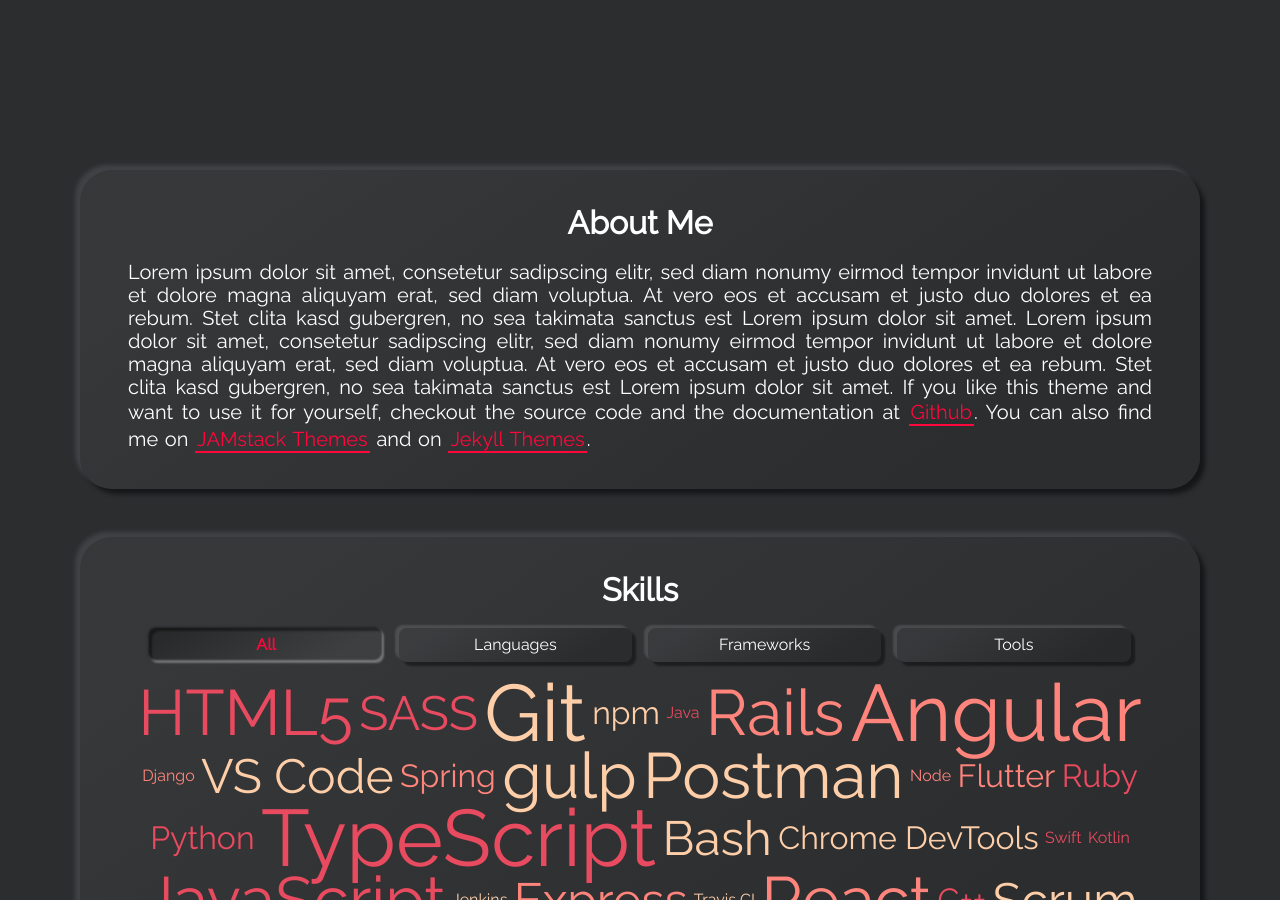
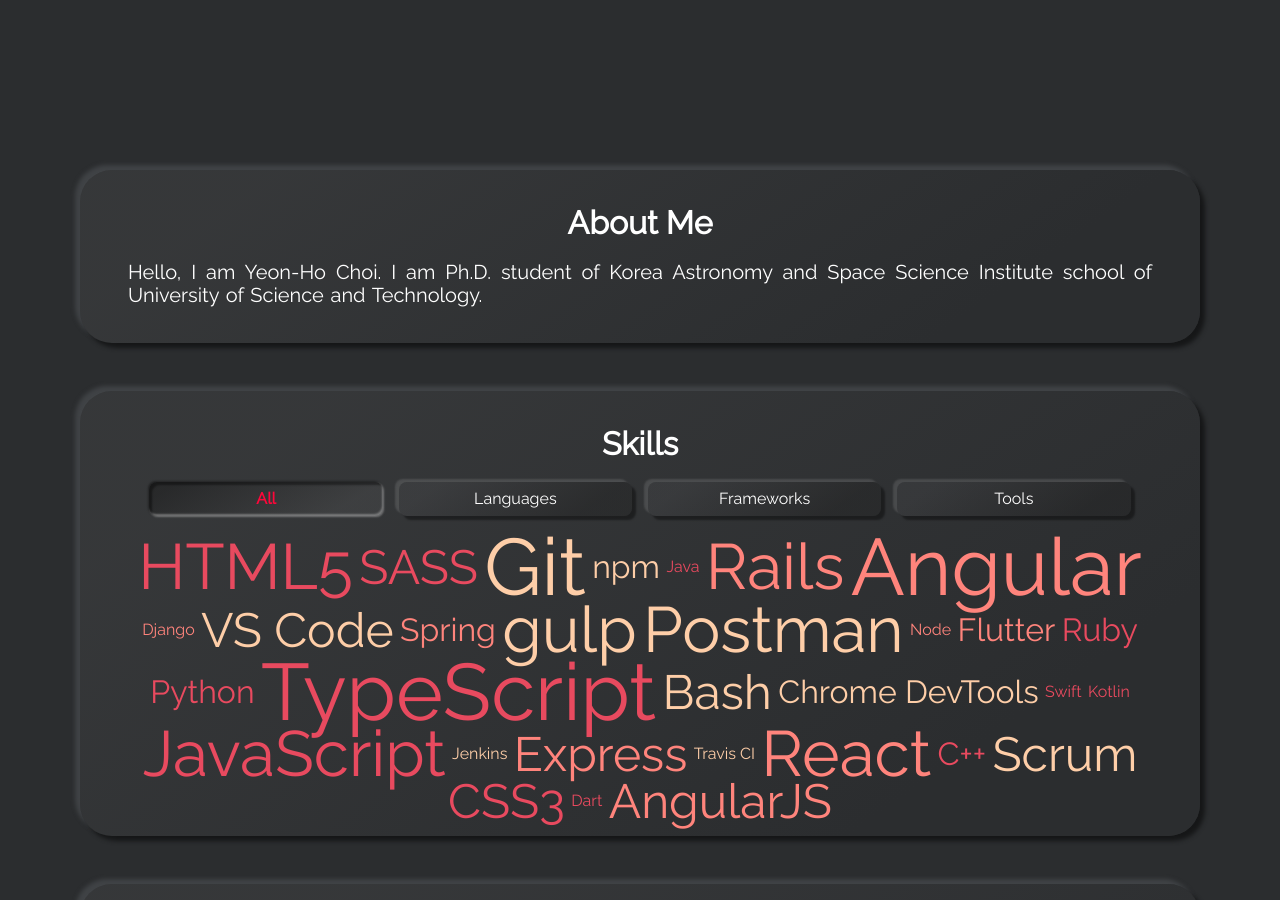
Before and after one commit to cyeonho/cyeonho.github.io, a Jekyll site: the page built from index.html, in a window 1280 px wide and 900 px high, scrolled down 890 px. Built offline with Jekyll 4.4.1, drawn with Linux system fonts in a browser that asks for light colours.

Commit message:
Introduction

```diff
--- a/_config.yml
+++ b/_config.yml
@@ -34,7 +34,7 @@
 # about_me_title: The will be displayed as the title in the About Me section
 about_me_title: About Me
 # about_me_description: This will be displayed under the title.
-about_me_description: Lorem ipsum dolor sit amet, consetetur sadipscing elitr, sed diam nonumy eirmod tempor invidunt ut labore et dolore magna aliquyam erat, sed diam voluptua. At vero eos et accusam et justo duo dolores et ea rebum. Stet clita kasd gubergren, no sea takimata sanctus est Lorem ipsum dolor sit amet.  Lorem ipsum dolor sit amet, consetetur sadipscing elitr, sed diam nonumy eirmod tempor invidunt ut labore et dolore magna aliquyam erat, sed diam voluptua. At vero eos et accusam et justo duo dolores et ea rebum. Stet clita kasd gubergren, no sea takimata sanctus est Lorem ipsum dolor sit amet. If you like this theme and want to use it for yourself, checkout the source code and the documentation at <a class="highlight-link" href="https://github.com/longpdo/neumorphism" target="_blank" rel="noreferrer"> Github </a>. You can also find me on <a class="highlight-link" href="https://jamstackthemes.dev/theme/jekyll-neumorphism/" target="_blank" rel="noreferrer">JAMstack Themes</a> and on <a class="highlight-link" href="https://jekyll-themes.com/neumorphism/" target="_blank" rel="noreferrer">Jekyll Themes</a>.
+about_me_description: Hello, I am Yeon-Ho Choi. I am Ph.D. student of Korea Astronomy and Space Science Institute school of University of Science and Technology.
 
 # SKILLS SECTION
 # show_skills_card:
```
